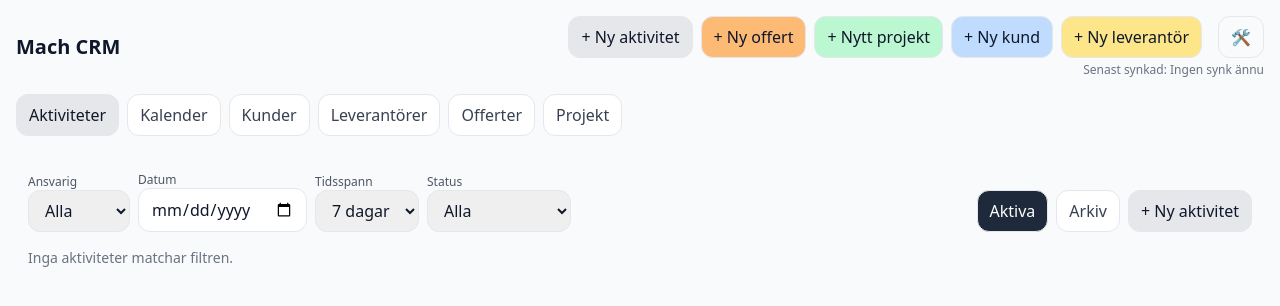
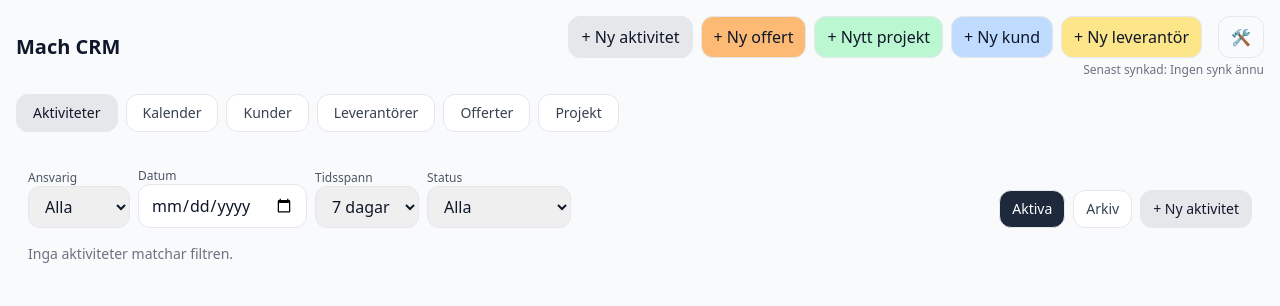
Before and after one commit to CralleMachab/mach-crm-new, a React (Vite) app: page / in a window 1280 px wide. Shown: the top 306 px of the page. Built offline with nearby package versions, Linux system fonts and the light colour scheme.

Commit message:
Update App.jsx

```diff
--- a/src/App.jsx
+++ b/src/App.jsx
@@ -109,6 +109,8 @@ function customerCategoryBadge(cat) {
     case "Totalentreprenad":
     case "TotalEntreprenad":
       return `${base} bg-orange-500`; // Orange
+    case "Bygg":
+      return `${base} bg-orange-500`;
     case "Turbovex":
       return `${base} bg-blue-500`; // Blå
     case "Övrigt":
@@ -588,7 +590,7 @@ function ActivitiesPanel({ activities = [], entities = [], setState }) {
 
         <div className="ml-auto flex gap-2">
           <button
-            className={`px-3 py-2 rounded-xl border text-base ${
+            className={`px-3 py-2 rounded-xl border text-sm ${
               mode === "active"
                 ? "bg-slate-800 text-white"
                 : "bg-white text-slate-700"
@@ -599,7 +601,7 @@ function ActivitiesPanel({ activities = [], entities = [], setState }) {
             Aktiva
           </button>
           <button
-            className={`px-3 py-2 rounded-xl border text-base ${
+            className={`px-3 py-2 rounded-xl border text-sm ${
               mode === "archive"
                 ? "bg-slate-800 text-white"
                 : "bg-white text-slate-700"
@@ -610,7 +612,7 @@ function ActivitiesPanel({ activities = [], entities = [], setState }) {
             Arkiv
           </button>
           <button
-            className="px-3 py-2 rounded-xl border text-base bg-gray-200 hover:bg-gray-300"
+            className="px-3 py-2 rounded-xl border text-sm bg-gray-200 hover:bg-gray-300"
             onClick={createNewDraft}
             type="button"
           >
@@ -774,8 +776,7 @@ function ActivitiesPanel({ activities = [], entities = [], setState }) {
                 />
               </div>
 
-              <div className="col-span-2 flex items-center gap-6 mt-1">
-                {/* Telefon */}
+              <div className="col-span-2 flex items-center flex-wrap gap-4 mt-1">
                 <label className="flex items-center gap-1 text-sm text-gray-700">
                   <input
                     type="checkbox"
@@ -786,7 +787,6 @@ function ActivitiesPanel({ activities = [], entities = [], setState }) {
                   📞 Telefon
                 </label>
 
-                {/* Möte */}
                 <label className="flex items-center gap-1 text-sm text-gray-700">
                   <input
                     type="checkbox"
@@ -797,7 +797,6 @@ function ActivitiesPanel({ activities = [], entities = [], setState }) {
                   📅 Möte
                 </label>
 
-                {/* Mail */}
                 <label className="flex items-center gap-1 text-sm text-gray-700">
                   <input
                     type="checkbox"
@@ -808,7 +807,6 @@ function ActivitiesPanel({ activities = [], entities = [], setState }) {
                   ✉️ Mail
                 </label>
 
-                {/* Lunch */}
                 <label className="flex items-center gap-1 text-sm text-gray-700">
                   <input
                     type="checkbox"
@@ -819,16 +817,12 @@ function ActivitiesPanel({ activities = [], entities = [], setState }) {
                   🍽️ Lunch
                 </label>
 
-                {/* Påminnelse */}
                 <label className="flex items-center gap-1 text-sm text-gray-700">
                   <input
-                    id="reminder-checkbox"
                     type="checkbox"
                     className="w-4 h-4"
                     checked={!!draft.reminder}
-                    onChange={(e) =>
-                      updateDraft("reminder", e.target.checked)
-                    }
+                    onChange={(e) => updateDraft("reminder", e.target.checked)}
                   />
                   ⏰ Påminnelse
                 </label>
@@ -914,35 +908,35 @@ function ActivitiesPanel({ activities = [], entities = [], setState }) {
 
             <div className="mt-4 flex gap-2">
               <button
-                className="px-3 py-2 text-sm rounded bg-green-600 text-white"
+                className="px-2 py-1 text-sm rounded bg-green-600 text-white"
                 onClick={saveAndMarkDone}
                 type="button"
               >
                 Spara & Markera Klar
               </button>
               <button
-                className="px-3 py-2 text-sm rounded bg-orange-500 text-white"
+                className="px-2 py-1 text-sm rounded bg-orange-500 text-white"
                 onClick={saveAndFollowUp}
                 type="button"
               >
                 Spara & Återkoppling
               </button>
               <button
-                className="px-3 py-2 text-sm rounded bg-rose-600 text-white"
+                className="px-2 py-1 text-sm rounded bg-rose-600 text-white"
                 onClick={() => softDelete(openItem)}
                 type="button"
               >
                 Ta bort
               </button>
               <button
-                className="ml-auto px-3 py-2 text-sm rounded bg-blue-600 text-white"
+                className="ml-auto px-2 py-1 text-sm rounded bg-blue-500 text-white"
                 onClick={saveOnly}
                 type="button"
               >
                 Spara
               </button>
               <button
-                className="px-3 py-2 text-sm rounded border"
+                className="px-2 py-1 text-sm rounded border"
                 onClick={() => {
                   setOpenItem(null);
                   setDraft(null);
@@ -1008,7 +1002,10 @@ function CustomersPanel({ entities = [], setState }) {
         (e) =>
           (e.companyName || "").toLowerCase().includes(s) ||
           (e.orgNo || "").toLowerCase().includes(s) ||
-          (e.city || "").toLowerCase().includes(s)
+          (e.city || "").toLowerCase().includes(s) ||
+          (e.firstName || "").toLowerCase().includes(s) ||
+          (e.lastName || "").toLowerCase().includes(s) ||
+          `${e.firstName || ""} ${e.lastName || ""}`.toLowerCase().includes(s)
       );
     }
     if (cat !== "all") {
@@ -1457,7 +1454,10 @@ function SuppliersPanel({ entities = [], setState }) {
         (e) =>
           (e.companyName || "").toLowerCase().includes(s) ||
           (e.orgNo || "").toLowerCase().includes(s) ||
-          (e.city || "").toLowerCase().includes(s)
+          (e.city || "").toLowerCase().includes(s) ||
+          (e.firstName || "").toLowerCase().includes(s) ||
+          (e.lastName || "").toLowerCase().includes(s) ||
+          `${e.firstName || ""} ${e.lastName || ""}`.toLowerCase().includes(s)
       );
     }
 
@@ -2123,7 +2123,7 @@ export default function App() {
           <button
             type="button"
             onClick={() => setView("activities")}
-            className={`px-3 py-2 rounded-xl border text-base ${
+            className={`px-4 py-2 rounded-xl border text-sm ${
               view === "activities"
                 ? "bg-gray-200 text-gray-900"
                 : "bg-white text-gray-700"
@@ -2135,7 +2135,7 @@ export default function App() {
           <button
             type="button"
             onClick={() => setView("activitiesCalendar")}
-            className={`px-3 py-2 rounded-xl border text-base ${
+            className={`px-4 py-2 rounded-xl border text-sm ${
               view === "activitiesCalendar"
                 ? "bg-gray-400 text-white"
                 : "bg-white text-gray-700"
@@ -2147,7 +2147,7 @@ export default function App() {
           <button
             type="button"
             onClick={() => setView("customers")}
-            className={`px-3 py-2 rounded-xl border text-base ${
+            className={`px-4 py-2 rounded-xl border text-sm ${
               view === "customers"
                 ? "bg-blue-200 text-blue-900"
                 : "bg-white text-gray-700"
@@ -2159,7 +2159,7 @@ export default function App() {
           <button
             type="button"
             onClick={() => setView("suppliers")}
-            className={`px-3 py-2 rounded-xl border text-base ${
+            className={`px-4 py-2 rounded-xl border text-sm ${
               view === "suppliers"
                 ? "bg-amber-200 text-amber-900"
                 : "bg-white text-gray-700"
@@ -2171,7 +2171,7 @@ export default function App() {
           <button
             type="button"
             onClick={() => setView("offers")}
-            className={`px-3 py-2 rounded-xl border text-base ${
+            className={`px-4 py-2 rounded-xl border text-sm ${
               view === "offers"
                 ? "bg-orange-300 text-orange-900"
                 : "bg-white text-gray-700"
@@ -2183,7 +2183,7 @@ export default function App() {
           <button
             type="button"
             onClick={() => setView("projects")}
-            className={`px-3 py-2 rounded-xl border text-base ${
+            className={`px-4 py-2 rounded-xl border text-sm ${
               view === "projects"
                 ? "bg-green-200 text-green-900"
                 : "bg-white text-gray-700"
@@ -2192,6 +2192,7 @@ export default function App() {
             Projekt
           </button>
         </div>
+
 
         {/* Själva innehållet/panelerna */}
         <div className="bg-slate-50 rounded-2xl p-3">
```
